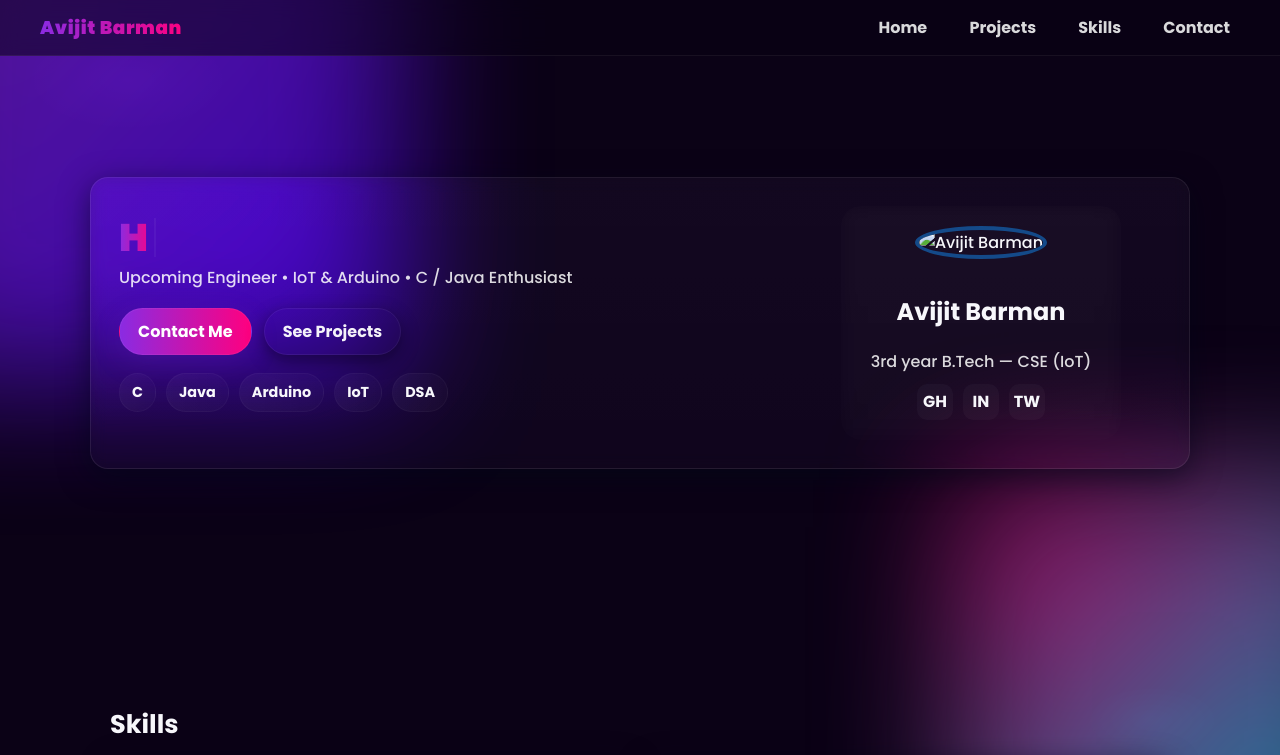
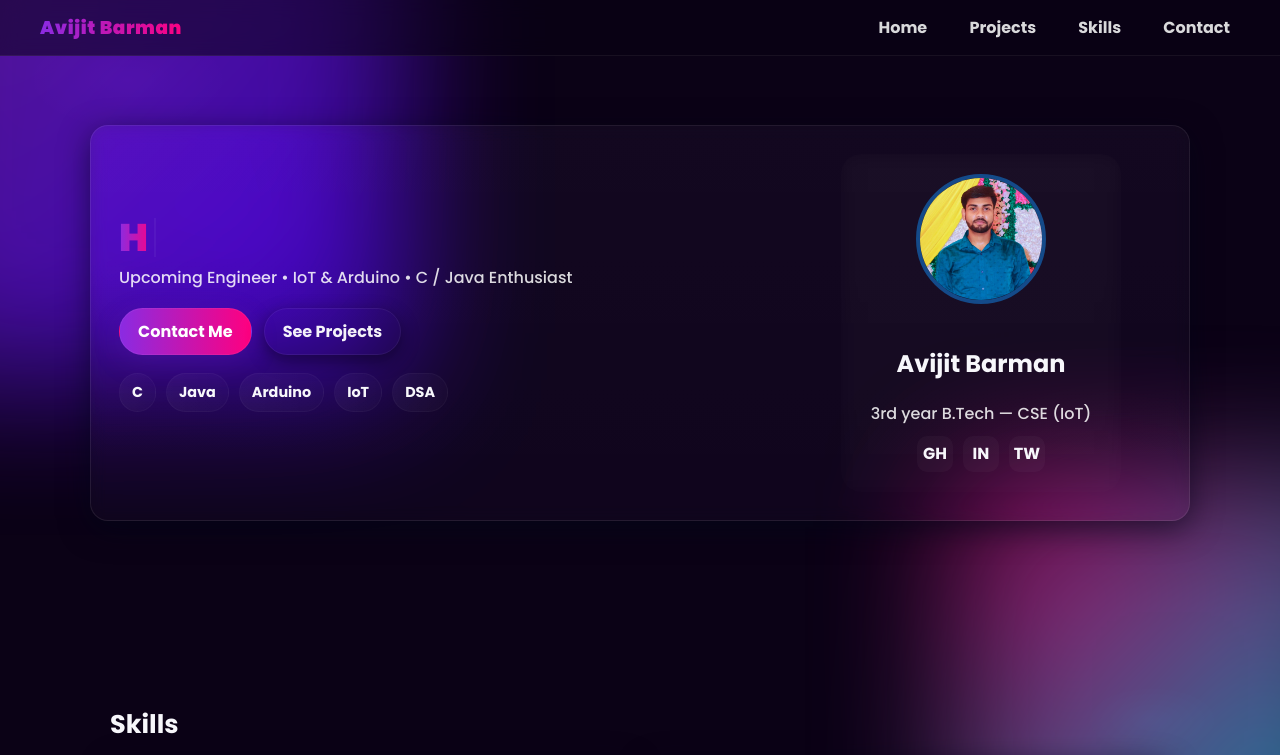
Before and after one commit to avijitbarman/portfolio.me, a plain HTML site: page index.html in a window 1280 px wide. Shown: the top 755 px of the page. Drawn offline with Linux system fonts and the light colour scheme.

Commit message:
Update index.html

```diff
--- a/index.html
+++ b/index.html
@@ -60,7 +60,7 @@
         <!-- placeholder profile card -->
         <!-- placeholder profile card -->
 <div class="profile-card">
-    <img src="immage/DP.jpg" alt="Avijit Barman" class="profile-img">
+    <img src="images/DP.jpg" alt="Avijit Barman" class="profile-img">
 
     <h2>Avijit Barman</h2>
     <p>3rd year B.Tech — CSE (IoT)</p>
```
